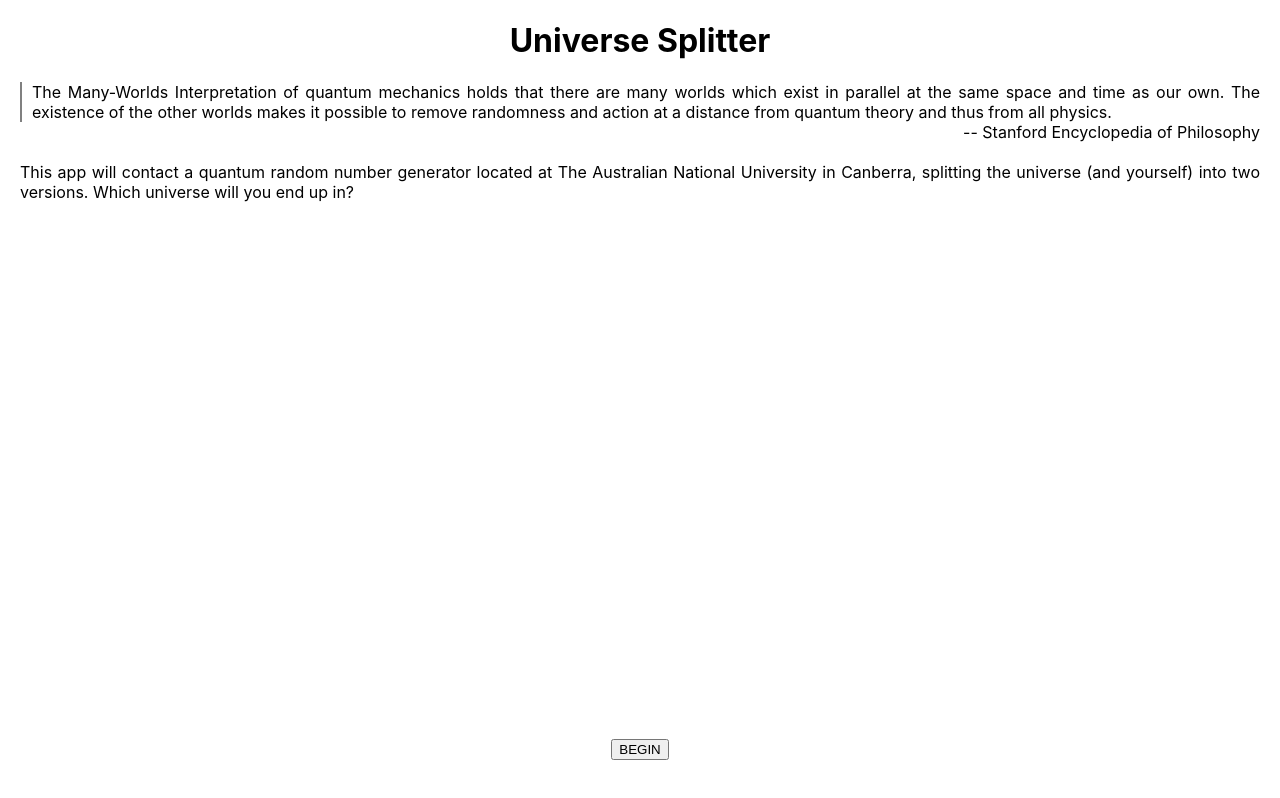
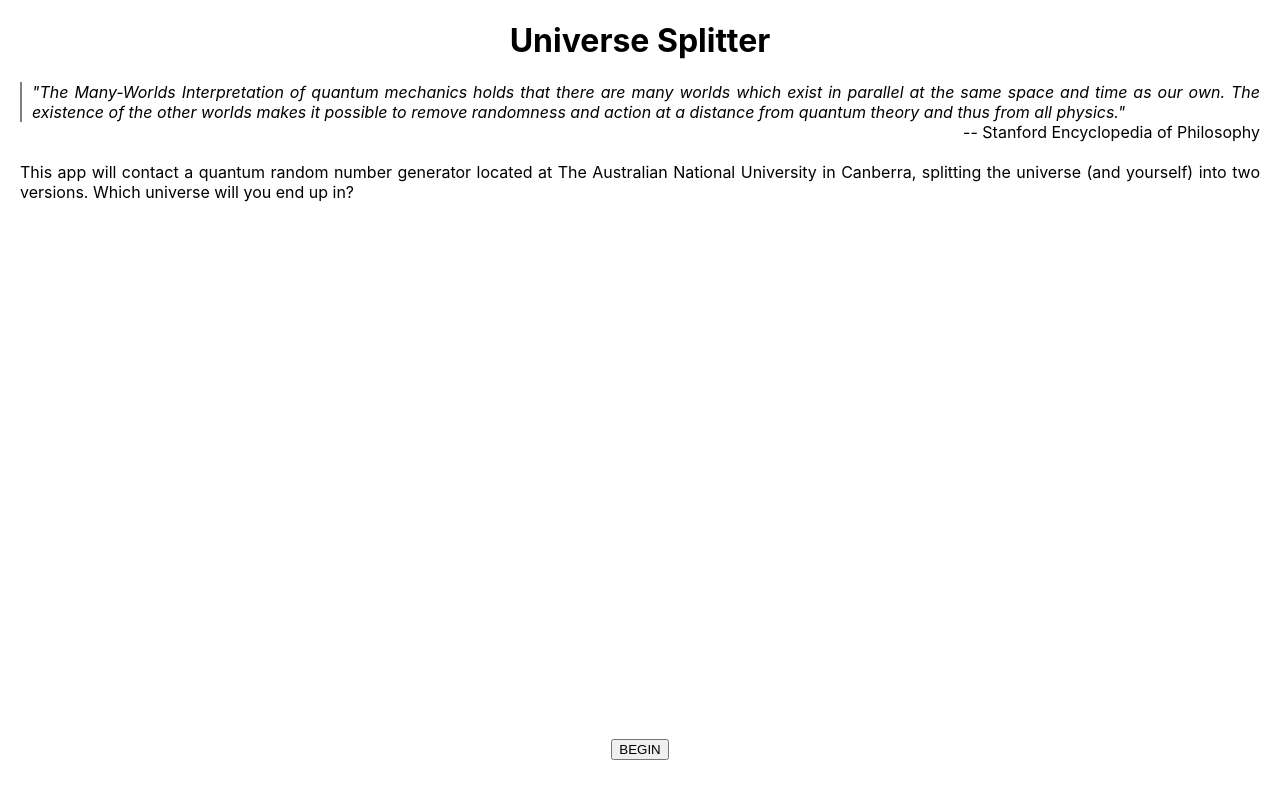
Before and after one commit to travisk-codes/world-splitter, a React (Create React App) app: page / in a window 1280 px wide. Built offline with nearby package versions, Linux system fonts and the light colour scheme.

Commit message:
Revamp stanford quote

```diff
--- a/src/App.css
+++ b/src/App.css
@@ -12,6 +12,8 @@
 #quote {
 	border-left: 2px solid grey;
 	padding-left: 10px;
+	font-style: italic;
+	margin: 0;
 }
 
 #quote-by {
--- a/src/App.js
+++ b/src/App.js
@@ -54,13 +54,13 @@ function App() {
 		if (!isSplashVisible) return
 		return (
 			<div id='splash'>
-				<div id='quote'>
-					The Many-Worlds Interpretation of quantum mechanics holds that there
+				<blockquote id='quote'>
+					"The Many-Worlds Interpretation of quantum mechanics holds that there
 					are many worlds which exist in parallel at the same space and time as
 					our own. The existence of the other worlds makes it possible to remove
 					randomness and action at a distance from quantum theory and thus from
-					all physics.
-				</div>
+					all physics."
+				</blockquote>
 				<div id='quote-by'>-- Stanford Encyclopedia of Philosophy</div>
 				<div>
 					This app will contact a quantum random number generator located at The
```
